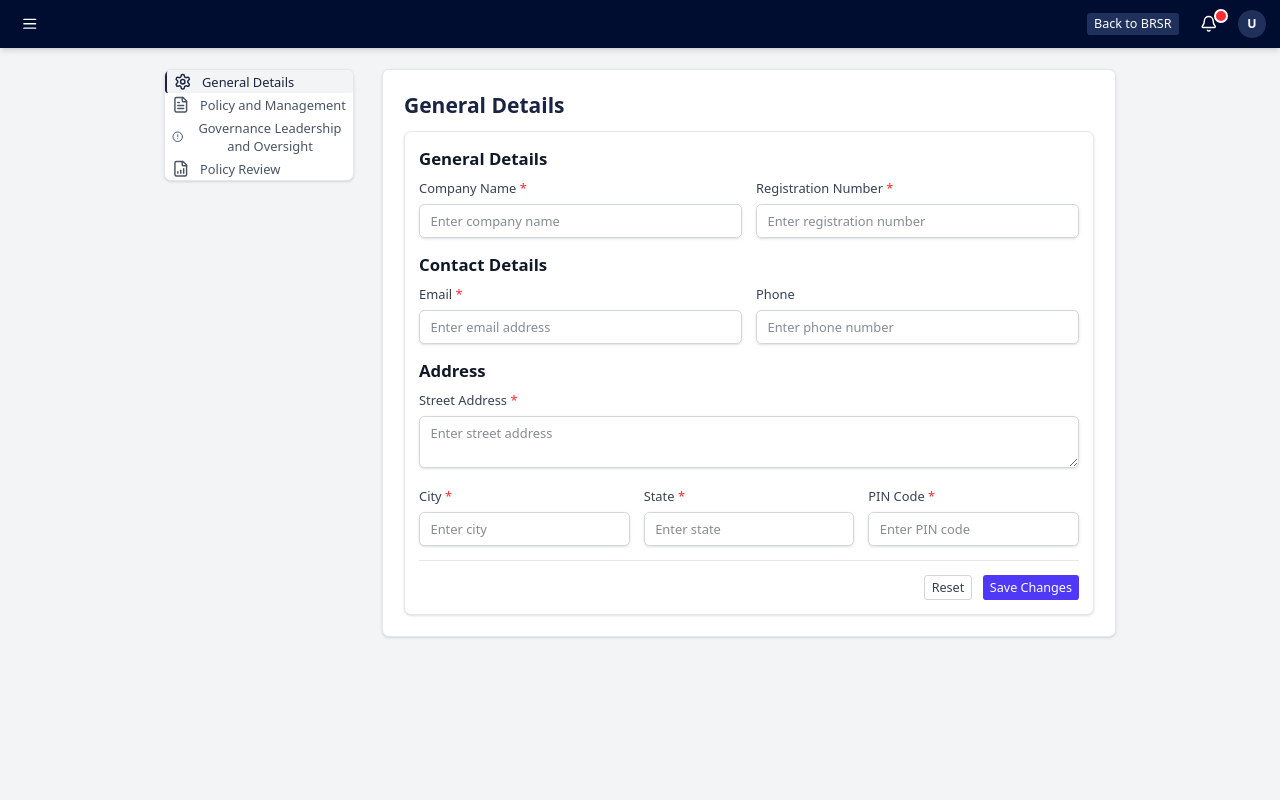
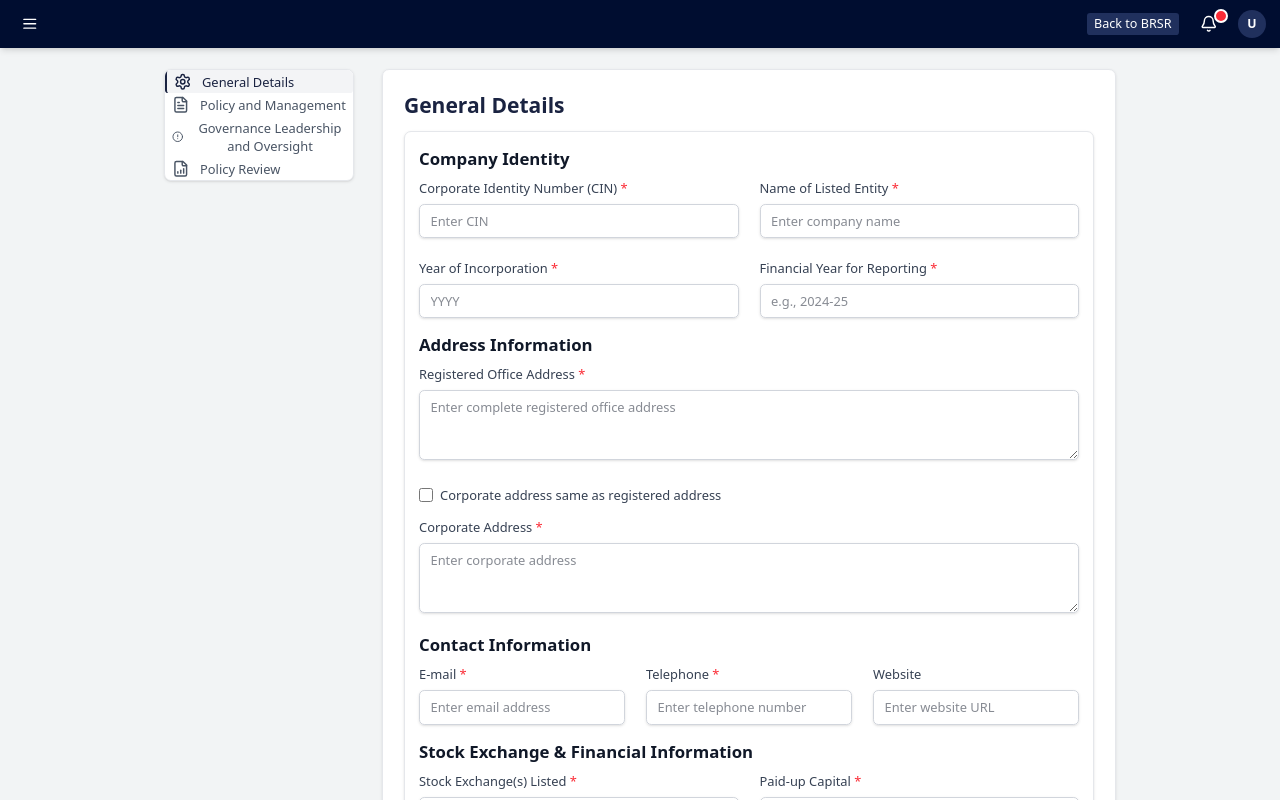
Before and after one commit to Devanshu-pal-github/brsr-merged, a React (Vite) app in the folder ESGfrontend/: page /company in a window 1280 px wide. Built offline with nearby package versions, Linux system fonts and the light colour scheme.

Commit message:
added content on the general details

```diff
--- a/ESGfrontend/src/features/company/components/tabs/GeneralDetailsForm.jsx
+++ b/ESGfrontend/src/features/company/components/tabs/GeneralDetailsForm.jsx
@@ -4,37 +4,60 @@ import { Card, CardContent, CardFooter } from '../common/CardComponents';
 
 const GeneralDetailsForm = () => {
   const [formData, setFormData] = useState({
+    cin: '',
     companyName: '',
-    registrationNumber: '',
+    incorporationYear: '',
+    registeredAddress: '',
+    corporateAddress: '',
+    sameAsRegistered: false,
     email: '',
-    phone: '',
-    streetAddress: '',
-    city: '',
-    state: '',
-    pinCode: '',
+    telephone: '',
+    website: '',
+    financialYear: '',
+    stockExchanges: '',
+    paidUpCapital: '',
+    contactPersonName: '',
+    contactPersonEmail: '',
+    contactPersonPhone: '',
+    reportingBoundary: 'standalone',
+    csrApplicable: 'no',
+    turnover: '',
+    netWorth: ''
   });
 
   const handleChange = (e) => {
-    const { name, value } = e.target;
+    const { name, value, type, checked } = e.target;
     setFormData(prev => ({
       ...prev,
-      [name]: value
+      [name]: type === 'checkbox' ? checked : value,
+      ...(name === 'sameAsRegistered' && checked
+        ? { corporateAddress: prev.registeredAddress }
+        : {})
     }));
   };
 
   const handleSubmit = (e) => {
     e.preventDefault();
-    // Handle form submission
     console.log('Form data:', formData);
   };
 
   return (
     <Card>
-      <form onSubmit={handleSubmit}>
+      <form onSubmit={handleSubmit} className="space-y-8">
         <CardContent>
-          <FormSection title="General Details">
-            <div className="grid grid-cols-1 md:grid-cols-2 gap-4">
-              <FormField label="Company Name" required>
+          {/* Company Identity Section */}
+          <FormSection title="Company Identity">
+            <div className="grid grid-cols-1 md:grid-cols-2 gap-6">
+              <FormField label="Corporate Identity Number (CIN)" required>
+                <FormInput
+                  name="cin"
+                  value={formData.cin}
+                  onChange={handleChange}
+                  placeholder="Enter CIN"
+                  required
+                />
+              </FormField>
+              <FormField label="Name of Listed Entity" required>
                 <FormInput
                   name="companyName"
                   value={formData.companyName}
@@ -43,21 +66,74 @@ const GeneralDetailsForm = () => {
                   required
                 />
               </FormField>
-              <FormField label="Registration Number" required>
+              <FormField label="Year of Incorporation" required>
                 <FormInput
-                  name="registrationNumber"
-                  value={formData.registrationNumber}
+                  name="incorporationYear"
+                  type="number"
+                  value={formData.incorporationYear}
                   onChange={handleChange}
-                  placeholder="Enter registration number"
+                  placeholder="YYYY"
+                  required
+                  min="1800"
+                  max="2100"
+                />
+              </FormField>
+              <FormField label="Financial Year for Reporting" required>
+                <FormInput
+                  name="financialYear"
+                  value={formData.financialYear}
+                  onChange={handleChange}
+                  placeholder="e.g., 2024-25"
                   required
                 />
               </FormField>
             </div>
           </FormSection>
 
-          <FormSection title="Contact Details">
-            <div className="grid grid-cols-1 md:grid-cols-2 gap-4">
-              <FormField label="Email" required>
+          {/* Address Section */}
+          <FormSection title="Address Information">
+            <div className="space-y-6">
+              <FormField label="Registered Office Address" required>
+                <FormTextArea
+                  name="registeredAddress"
+                  value={formData.registeredAddress}
+                  onChange={handleChange}
+                  placeholder="Enter complete registered office address"
+                  required
+                  rows={3}
+                />
+              </FormField>
+              <div className="flex items-center gap-2 mb-4">
+                <input
+                  type="checkbox"
+                  id="sameAsRegistered"
+                  name="sameAsRegistered"
+                  checked={formData.sameAsRegistered}
+                  onChange={handleChange}
+                  className="w-4 h-4 text-indigo-600 border-gray-300 rounded focus:ring-indigo-500"
+                />
+                <label htmlFor="sameAsRegistered" className="text-sm text-gray-700">
+                  Corporate address same as registered address
+                </label>
+              </div>
+              <FormField label="Corporate Address" required>
+                <FormTextArea
+                  name="corporateAddress"
+                  value={formData.corporateAddress}
+                  onChange={handleChange}
+                  placeholder="Enter corporate address"
+                  required
+                  rows={3}
+                  disabled={formData.sameAsRegistered}
+                />
+              </FormField>
+            </div>
+          </FormSection>
+
+          {/* Contact Information */}
+          <FormSection title="Contact Information">
+            <div className="grid grid-cols-1 md:grid-cols-3 gap-6">
+              <FormField label="E-mail" required>
                 <FormInput
                   type="email"
                   name="email"
@@ -67,75 +143,198 @@ const GeneralDetailsForm = () => {
                   required
                 />
               </FormField>
-              <FormField label="Phone">
+              <FormField label="Telephone" required>
                 <FormInput
                   type="tel"
-                  name="phone"
-                  value={formData.phone}
+                  name="telephone"
+                  value={formData.telephone}
                   onChange={handleChange}
-                  placeholder="Enter phone number"
+                  placeholder="Enter telephone number"
+                  required
+                />
+              </FormField>
+              <FormField label="Website">
+                <FormInput
+                  type="url"
+                  name="website"
+                  value={formData.website}
+                  onChange={handleChange}
+                  placeholder="Enter website URL"
                 />
               </FormField>
             </div>
           </FormSection>
 
-          <FormSection title="Address">
-            <div className="space-y-4">
-              <FormField label="Street Address" required>
-                <FormTextArea
-                  name="streetAddress"
-                  value={formData.streetAddress}
-                  onChange={handleChange}
-                  placeholder="Enter street address"
-                  required
-                  rows={2}
-                />
-              </FormField>
-              <div className="grid grid-cols-1 md:grid-cols-3 gap-4">
-                <FormField label="City" required>
+          {/* Stock Exchange & Financial Information */}
+          <FormSection title="Stock Exchange & Financial Information">
+            <div className="space-y-6">
+              <div className="grid grid-cols-1 md:grid-cols-2 gap-6">
+                <FormField label="Stock Exchange(s) Listed" required>
                   <FormInput
-                    name="city"
-                    value={formData.city}
+                    name="stockExchanges"
+                    value={formData.stockExchanges}
                     onChange={handleChange}
-                    placeholder="Enter city"
+                    placeholder="Enter stock exchanges"
                     required
                   />
                 </FormField>
-                <FormField label="State" required>
+                <FormField label="Paid-up Capital" required>
                   <FormInput
-                    name="state"
-                    value={formData.state}
+                    name="paidUpCapital"
+                    value={formData.paidUpCapital}
                     onChange={handleChange}
-                    placeholder="Enter state"
+                    placeholder="Enter paid-up capital"
                     required
                   />
                 </FormField>
-                <FormField label="PIN Code" required>
+              </div>
+
+              <div className="grid grid-cols-1 md:grid-cols-2 gap-6">
+                <FormField label="Turnover (in Rs.)" required>
                   <FormInput
-                    name="pinCode"
-                    value={formData.pinCode}
+                    type="number"
+                    name="turnover"
+                    value={formData.turnover}
                     onChange={handleChange}
-                    placeholder="Enter PIN code"
+                    placeholder="Enter turnover amount"
+                    required
+                  />
+                </FormField>
+                <FormField label="Net Worth (in Rs.)" required>
+                  <FormInput
+                    type="number"
+                    name="netWorth"
+                    value={formData.netWorth}
+                    onChange={handleChange}
+                    placeholder="Enter net worth"
                     required
                   />
                 </FormField>
               </div>
             </div>
           </FormSection>
+
+          {/* Contact Person & Additional Information */}
+          <FormSection title="Contact Person for BRSR Report">
+            <div className="grid grid-cols-1 md:grid-cols-3 gap-6">
+              <FormField label="Contact Person Name" required>
+                <FormInput
+                  name="contactPersonName"
+                  value={formData.contactPersonName}
+                  onChange={handleChange}
+                  placeholder="Enter name"
+                  required
+                />
+              </FormField>
+              <FormField label="Contact Person Email" required>
+                <FormInput
+                  type="email"
+                  name="contactPersonEmail"
+                  value={formData.contactPersonEmail}
+                  onChange={handleChange}
+                  placeholder="Enter email"
+                  required
+                />
+              </FormField>
+              <FormField label="Contact Person Phone" required>
+                <FormInput
+                  type="tel"
+                  name="contactPersonPhone"
+                  value={formData.contactPersonPhone}
+                  onChange={handleChange}
+                  placeholder="Enter phone number"
+                  required
+                />
+              </FormField>
+            </div>
+          </FormSection>
+
+          {/* Additional Information */}
+          <FormSection title="Additional Information">
+            <div className="space-y-6">
+              <FormField label="Reporting Boundary" required>
+                <div className="flex gap-4">
+                  <label className="flex items-center">
+                    <input
+                      type="radio"
+                      name="reportingBoundary"
+                      value="standalone"
+                      checked={formData.reportingBoundary === 'standalone'}
+                      onChange={handleChange}
+                      className="w-4 h-4 text-indigo-600 border-gray-300 focus:ring-indigo-500"
+                    />
+                    <span className="ml-2 text-sm text-gray-700">Standalone</span>
+                  </label>
+                  <label className="flex items-center">
+                    <input
+                      type="radio"
+                      name="reportingBoundary"
+                      value="consolidated"
+                      checked={formData.reportingBoundary === 'consolidated'}
+                      onChange={handleChange}
+                      className="w-4 h-4 text-indigo-600 border-gray-300 focus:ring-indigo-500"
+                    />
+                    <span className="ml-2 text-sm text-gray-700">Consolidated</span>
+                  </label>
+                </div>
+              </FormField>
+
+              <FormField label="CSR Applicable as per section 135" required>
+                <div className="flex gap-4">
+                  <label className="flex items-center">
+                    <input
+                      type="radio"
+                      name="csrApplicable"
+                      value="yes"
+                      checked={formData.csrApplicable === 'yes'}
+                      onChange={handleChange}
+                      className="w-4 h-4 text-indigo-600 border-gray-300 focus:ring-indigo-500"
+                    />
+                    <span className="ml-2 text-sm text-gray-700">Yes</span>
+                  </label>
+                  <label className="flex items-center">
+                    <input
+                      type="radio"
+                      name="csrApplicable"
+                      value="no"
+                      checked={formData.csrApplicable === 'no'}
+                      onChange={handleChange}
+                      className="w-4 h-4 text-indigo-600 border-gray-300 focus:ring-indigo-500"
+                    />
+                    <span className="ml-2 text-sm text-gray-700">No</span>
+                  </label>
+                </div>
+              </FormField>
+            </div>
+          </FormSection>
         </CardContent>
 
         <CardFooter>
-          <div className="flex gap-3">
-            <FormButton variant="secondary" onClick={() => setFormData({
-              companyName: '',
-              registrationNumber: '',
-              email: '',
-              phone: '',
-              streetAddress: '',
-              city: '',
-              state: '',
-              pinCode: '',
-            })}>
+          <div className="flex gap-3 justify-end">
+            <FormButton
+              variant="secondary"
+              onClick={() => setFormData({
+                cin: '',
+                companyName: '',
+                incorporationYear: '',
+                registeredAddress: '',
+                corporateAddress: '',
+                sameAsRegistered: false,
+                email: '',
+                telephone: '',
+                website: '',
+                financialYear: '',
+                stockExchanges: '',
+                paidUpCapital: '',
+                contactPersonName: '',
+                contactPersonEmail: '',
+                contactPersonPhone: '',
+                reportingBoundary: 'standalone',
+                csrApplicable: 'no',
+                turnover: '',
+                netWorth: ''
+              })}
+            >
               Reset
             </FormButton>
             <FormButton type="submit" variant="primary">
```
